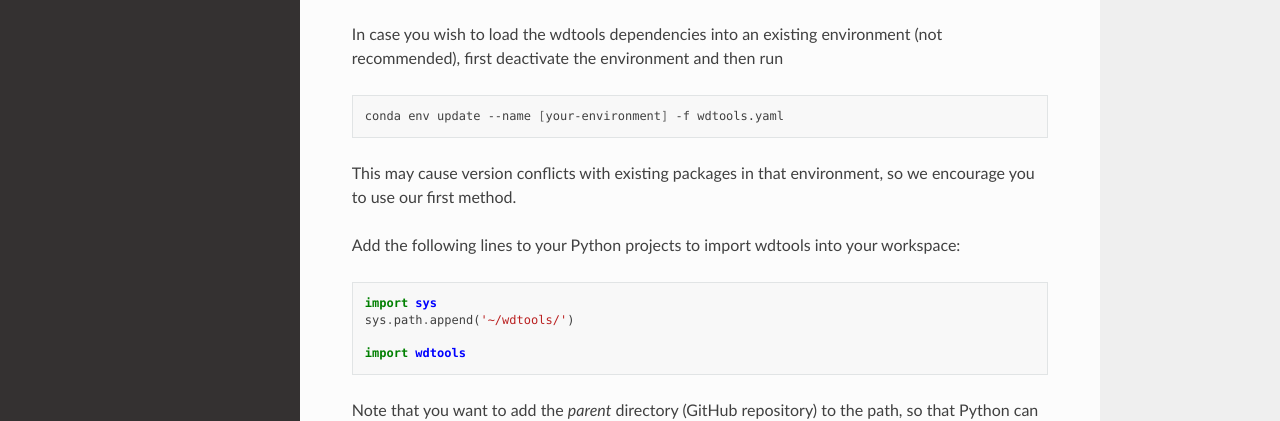
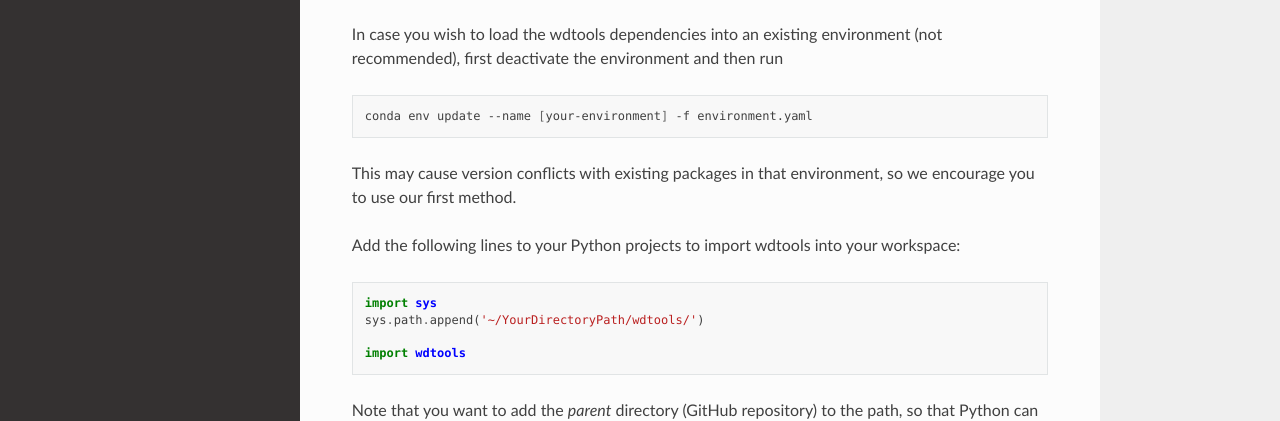
Before and after one commit to vedantchandra/wdtools, a Sphinx documentation site: the page built from docs/install.rst, in a window 1280 px wide and 1386 px high. Shown: the part 725-1146 px from the top of the window. Built offline with Sphinx 7.4.7 and the Read the Docs theme 2.0.0, drawn with Linux system fonts in a browser that asks for light colours.

Commit message:
Update install.rst

```diff
--- a/docs/install.rst
+++ b/docs/install.rst
@@ -26,7 +26,7 @@ In case you wish to load the wdtools dependencies into an existing environment (
 
 .. code-block:: bash
 
-   conda env update --name [your-environment] -f wdtools.yaml
+   conda env update --name [your-environment] -f environment.yaml
 
 This may cause version conflicts with existing packages in that environment, so we encourage you to use our first method.
 
@@ -35,7 +35,7 @@ Add the following lines to your Python projects to import wdtools into your work
 .. code-block:: python
 
    import sys
-   sys.path.append('~/wdtools/')
+   sys.path.append('~/YourDirectoryPath/wdtools/')
 
    import wdtools
 
```
